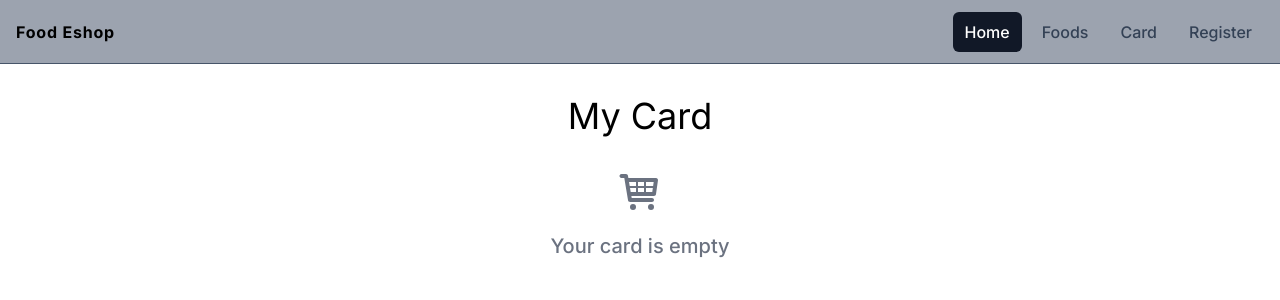
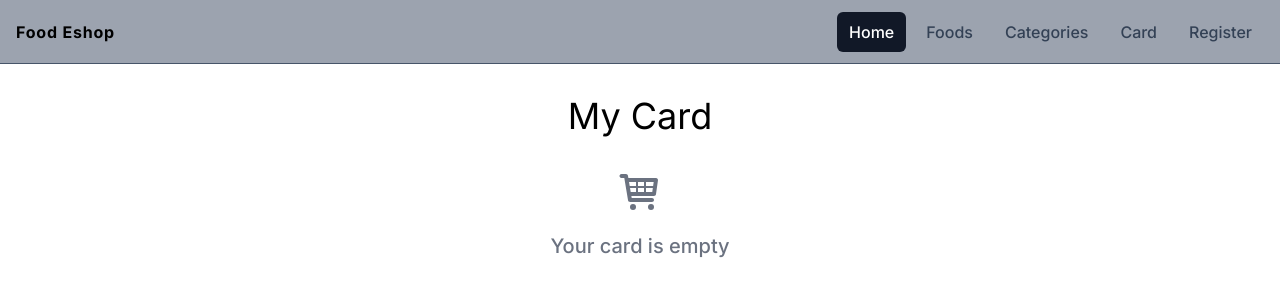
Before and after one commit to peterdinis/NextJs-Eshop, a Next.js app: page /card in a window 1280 px wide. Shown: the top 300 px of the page. Built offline with nearby package versions, Linux system fonts and the light colour scheme.

Commit message:
feat: Adding new page category

```diff
--- /dev/null
+++ b/src/app/category/page.tsx
@@ -0,0 +1,14 @@
+import CategoriesWrapper from "@/components/category/CategoriesWrapper";
+import Navbar from "@/components/shared/Navbar";
+import { NextPage } from "next";
+
+const CategoriesPage: NextPage = () =>{
+    return (
+        <>
+            <Navbar />
+            <CategoriesWrapper />
+        </>
+    )
+}
+
+export default CategoriesPage;
--- /dev/null
+++ b/src/components/category/CategoriesWrapper.tsx
@@ -0,0 +1,11 @@
+import Header from "../shared/Header";
+
+const CategoriesWrapper: React.FC = () => {
+    return (
+        <>
+            <Header name="Všetky kategórie" />
+        </>
+    )
+}
+
+export default CategoriesWrapper;
--- a/src/components/shared/Menu.tsx
+++ b/src/components/shared/Menu.tsx
@@ -16,6 +16,12 @@ const Menu = () => {
             Foods
         </Link>
         <Link
+            href="/categories"
+            className="block md:inline-block px-3 py-2 rounded-md hover:text-white hover:bg-gray-700 focus:outline-none focus:text-white focus:bg-gray-700"
+        >
+            Categories
+        </Link>
+        <Link
             href="/card"
             className="block md:inline-block px-3 py-2 rounded-md hover:text-white hover:bg-gray-700 focus:outline-none focus:text-white focus:bg-gray-700"
         >
```
Also changed, not shown: src/app/api/foods/route.ts (renamed from src/app/api/posts/route.ts).
